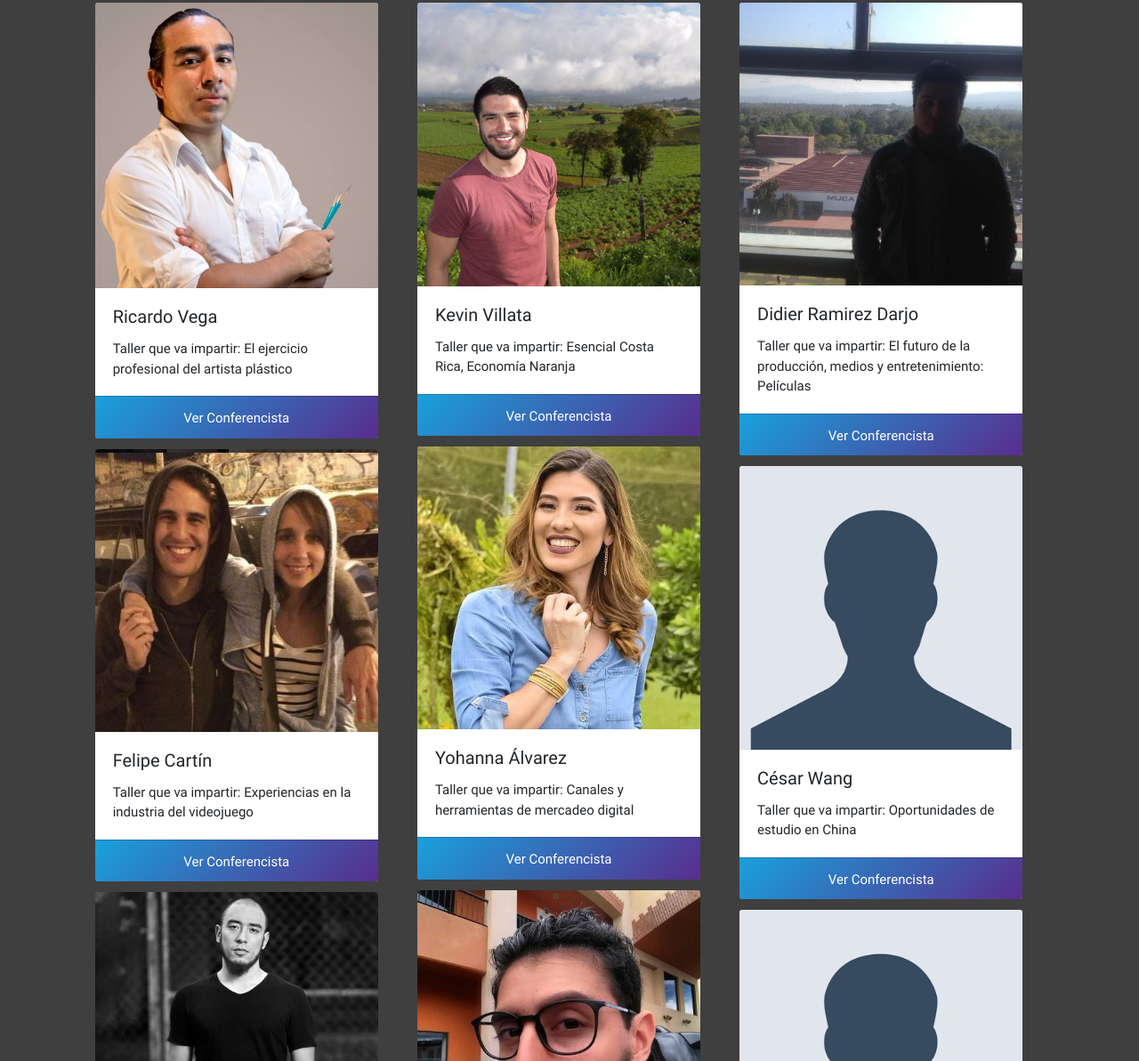
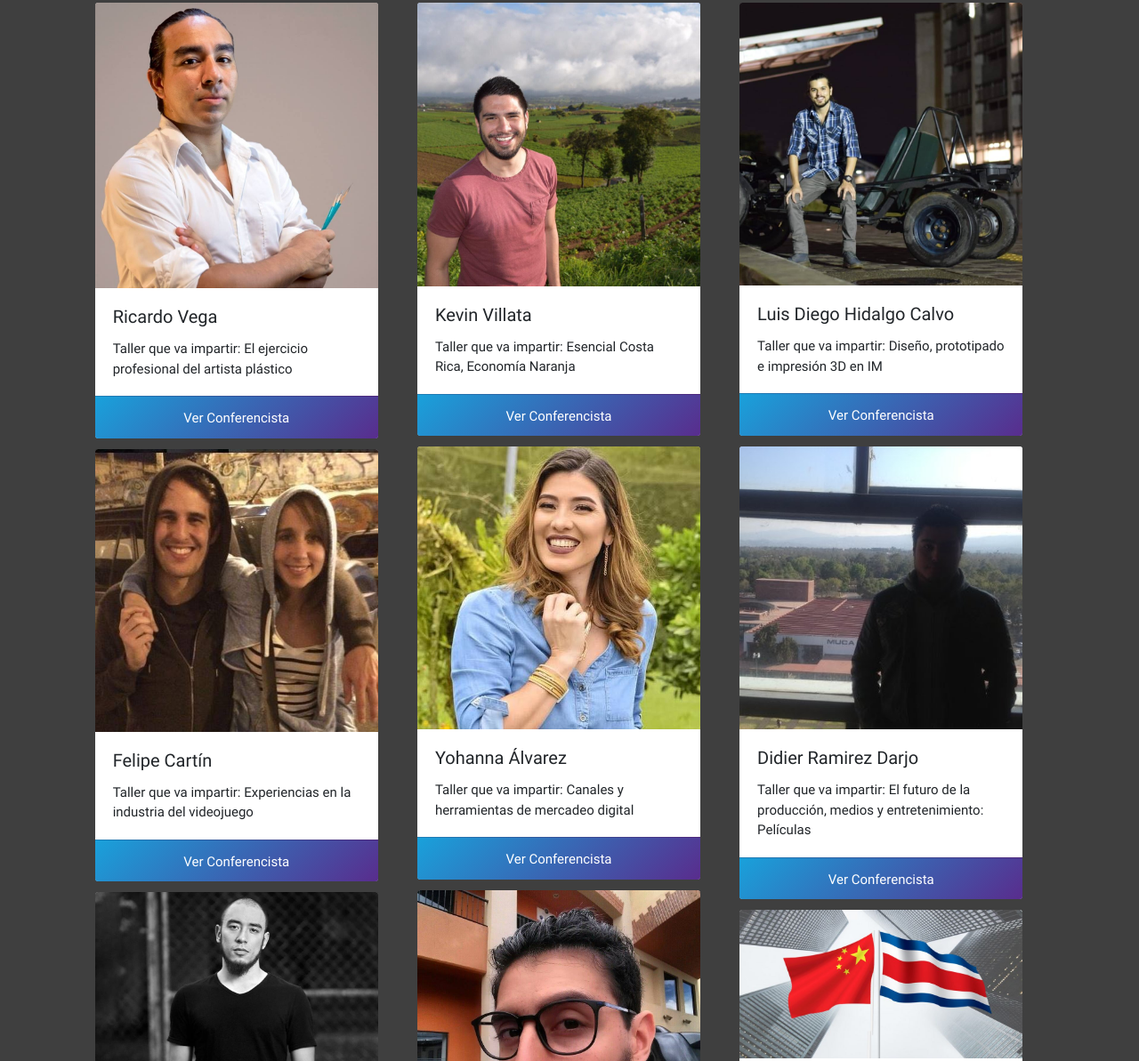
Before and after one commit to JLean30/Expomedia, a website: page conferencistas.html in a window 1280 px wide. Shown: the part 777-1970 px from the top of the page at 89% size. Drawn offline with nearby package versions, Linux system fonts and the light colour scheme.

Commit message:
conferen

```diff
--- a/conferencistas.html
+++ b/conferencistas.html
@@ -164,6 +164,15 @@
                     </div>
 
                     <div class="card">
+                        <img src="./img/conferencista/luisDiego.jpg" class="card-img-top" alt="...">
+                        <div class="card-body">
+                            <h5 class="card-title">Luis Diego Hidalgo Calvo</h5>
+                            <p class="card-text">Taller que va impartir: Diseño, prototipado e impresión 3D en IM</p>
+                        </div>
+                        <div class="card-footer card-btn text-center"> <a class="text-white " onclick="cambiarConferencista('Luis Diego Hidalgo')">Ver Conferencista</a> </div>
+                    </div>
+
+                    <div class="card">
                         <img src="./img/conferencista/didier.jpg" class="card-img-top" alt="...">
                         <div class="card-body">
                             <h5 class="card-title">Didier Ramirez Darjo</h5>
@@ -172,7 +181,7 @@
                         <div class="card-footer card-btn text-center"> <a class="text-white " onclick="cambiarConferencista('Didier Ramirez')">Ver Conferencista</a> </div>
                     </div>
                     <div class="card">
-                        <img src="./img/conferencista/default.png" class="card-img-top" alt="...">
+                        <img src="./img/conferencista/cesarwang.jpg" class="card-img-top" alt="...">
                         <div class="card-body">
                             <h5 class="card-title">César Wang</h5>
                             <p class="card-text">Taller que va impartir: Oportunidades de estudio en China</p>
--- a/js/conferencistas.js
+++ b/js/conferencistas.js
@@ -73,6 +73,17 @@ const conferencistas = [{
         descripcion2: 'Más información sobre Carlos:',
         facebook: 'https://www.facebook.com/profile.php?id=100012303106400',
         instagram: 'https://www.instagram.com/bogamedia/',
+        twitter: ''
+    },
+    {
+        name: 'Luis Diego Hidalgo',
+        imagen: 'img/conferencista/luisDiego.jpg',
+        right: '0', //Esto define que tan a la izquierda se va a desplazar la imagen de la persona en el circulo
+        title: 'Estudiante',
+        descripcion: 'Estudiante de ultimo año de Ingeniería Mecánica de la UCR y Técnico en mantenimiento de aeronaves (Licencia MT2)',
+        descripcion2: 'Más información sobre Luis:',
+        facebook: 'https://www.facebook.com/luisdiego11',
+        instagram: '',
         twitter: ''
     },
     {
```
Also changed, not shown: img/conferencista/cesarwang.jpg (added), img/conferencista/luisDiego.jpg (added).
